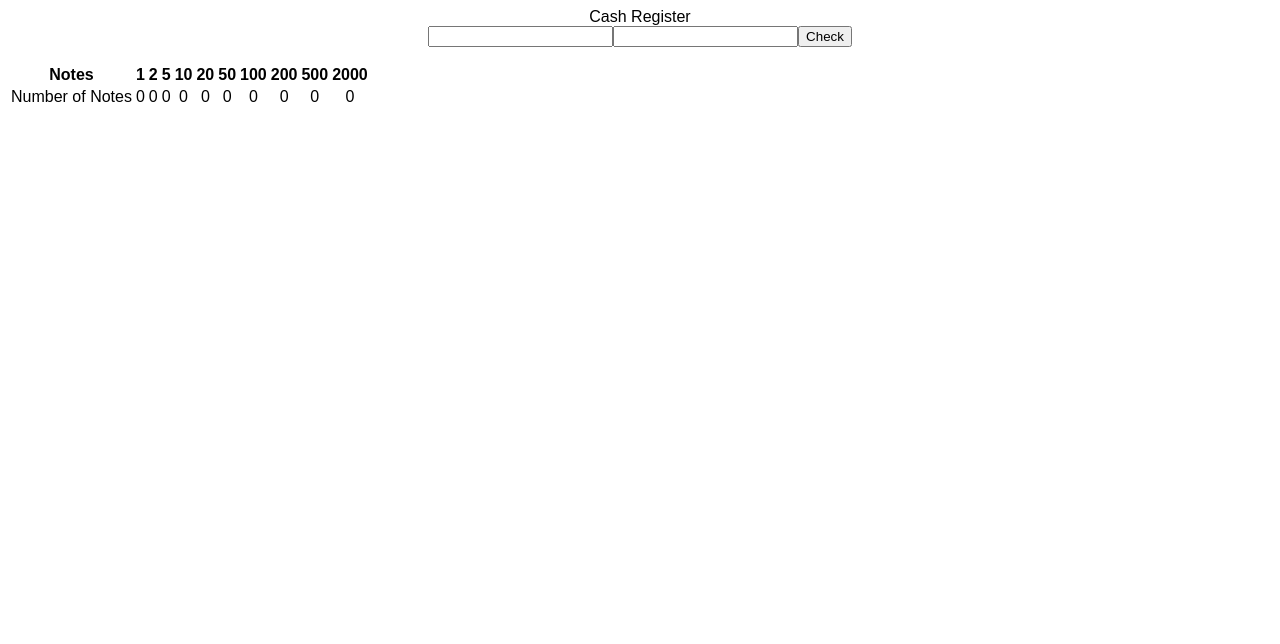
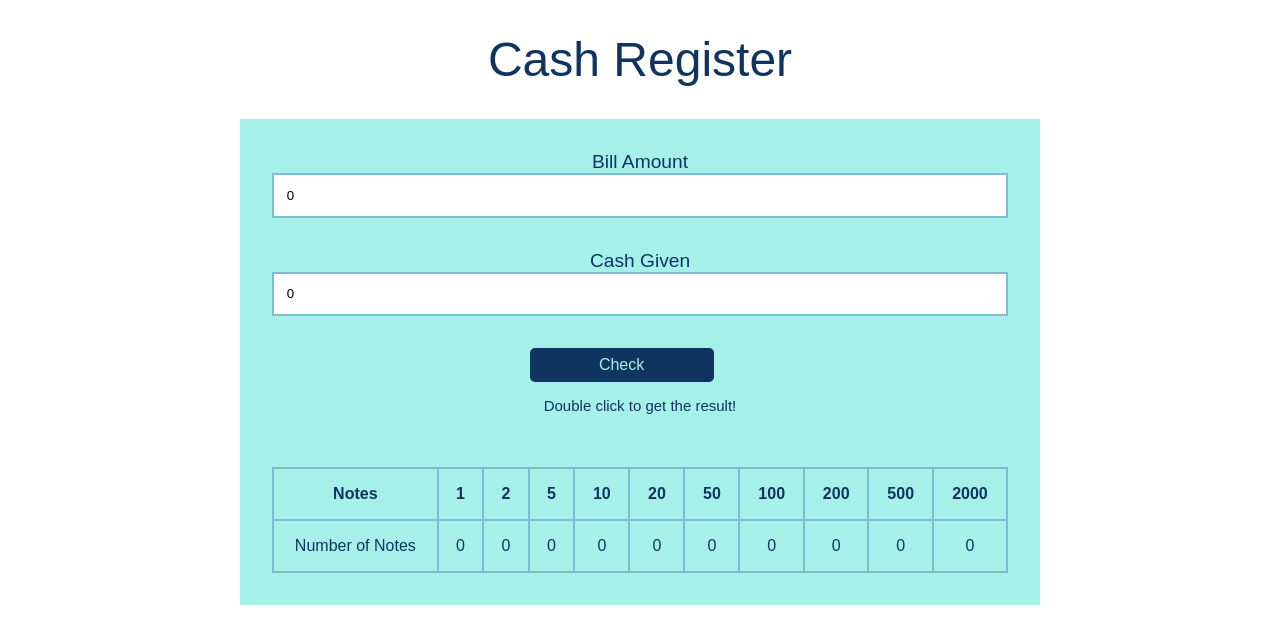
Before and after one commit to AishwaryaKaranth/mark-10, a React (Create React App) app: page / in a window 1280 px wide. Shown: the top 644 px of the page. Built offline with nearby package versions, Linux system fonts and the light colour scheme.

Commit message:
minor fixes + style changes

```diff
--- a/src/App.js
+++ b/src/App.js
@@ -1,10 +1,11 @@
 import "./styles.css";
+import React from "react";
 import { useState } from "react";
 
 function App() {
-  const [bill, setBill] = useState(null);
-  const [cash, setCash] = useState(null);
-  const [denominations, setDenominations] = useState(null);
+  const [bill, setBill] = useState(0);
+  const [cash, setCash] = useState(0);
+  const [denominations, setDenominations] = useState(0);
   const [message, setMessage] = useState("");
   const [one, setOne] = useState(0);
   const [two, setTwo] = useState(0);
@@ -16,6 +17,7 @@ function App() {
   const [twoHundred, setTwoHundred] = useState(0);
   const [fiveHundred, setFiveHundred] = useState(0);
   const [twoThousand, setTwoThousand] = useState(0);
+  const [clicked, setClicked] = useState(false);
 
   let changeToBeReturned = "";
 
@@ -32,17 +34,21 @@ function App() {
     1: 0
   };
 
-  const clickHandler = () => {
+  const clickHandler = (e) => {
+    e.persist();
+    setClicked(true);
     if (bill === cash) {
       changeToBeReturned = "Cash given is equal to bill amount";
       setMessage(changeToBeReturned);
-    } else if (bill > cash) {
+    } else if (parseInt(bill) > parseInt(cash)) {
       changeToBeReturned = "Amount tendered is less than the bill amount!";
       setMessage(changeToBeReturned);
     } else {
       changeToBeReturned = `Remaining amount to be paid ${cash - bill}`;
+
+      let denominationsToBeReturned = returnAmountHandler(bill, cash);
+
       setMessage(changeToBeReturned);
-      let denominationsToBeReturned = returnAmountHandler(bill, cash);
       setDenominations(denominationsToBeReturned);
       setOne(denominations[1]);
       setTwo(denominations[2]);
@@ -74,22 +80,27 @@ function App() {
   return (
     <div className="App">
       <header>Cash Register</header>
+      <div className="container">
+        <label>Bill Amount</label>
         <input
-        type="textbox"
+          type="number"
           label="Bill Amount:"
           value={bill}
           onChange={(e) => setBill(e.target.value)}
         />
+        <label>Cash Given</label>
         <input
-        type="textbox"
+          type="number"
           label="Cash Given:"
           value={cash}
           onChange={(e) => setCash(e.target.value)}
         />
-      <button label="Check" onClick={() => clickHandler()}>
+        <button label="Check" onClick={(e) => clickHandler(e)}>
           Check
         </button>
-      <p>{message}</p>
+        <p id="message">Double click to get the result!</p>
+
+        <h3>{message}</h3>
         <table>
           <tr>
             <th>Notes</th>
@@ -119,6 +130,7 @@ function App() {
           </tr>
         </table>
       </div>
+    </div>
   );
 }
 
--- a/src/styles.css
+++ b/src/styles.css
@@ -1,4 +1,63 @@
 .App {
   font-family: sans-serif;
   text-align: center;
+  margin: auto;
+  max-width: 800px;
 }
+
+body {
+  margin: 1rem;
+  padding: 1rem;
+}
+
+table,
+th,
+td {
+  border: 2px solid #7fbcd2;
+  border-collapse: collapse;
+  padding: 1rem;
+  color: #0f3460;
+}
+
+.container {
+  display: flex;
+  flex-direction: column;
+  background-color: #a5f1e9;
+  padding: 2rem;
+}
+
+.container label {
+  font-size: 1.2rem;
+  color: #0f3460;
+}
+
+.container input {
+  padding: 0.8rem;
+  border: 2px solid #7fbcd2;
+  margin-bottom: 2rem;
+}
+
+button {
+  width: 25%;
+  padding: 0.5rem;
+  border: none;
+  border-radius: 5px;
+  position: relative;
+  left: 35%;
+  background-color: #0f3460;
+  color: #a5f1e9;
+  font-size: 1rem;
+  cursor: pointer;
+}
+
+header {
+  color: #0f3460;
+  font-size: 3rem;
+  margin-bottom: 2rem;
+}
+
+#message {
+  color: #0f3460;
+  font-size: 15px;
+  text-align: center;
+}
```
Lines whose indentation alone changed are shown as unchanged.
